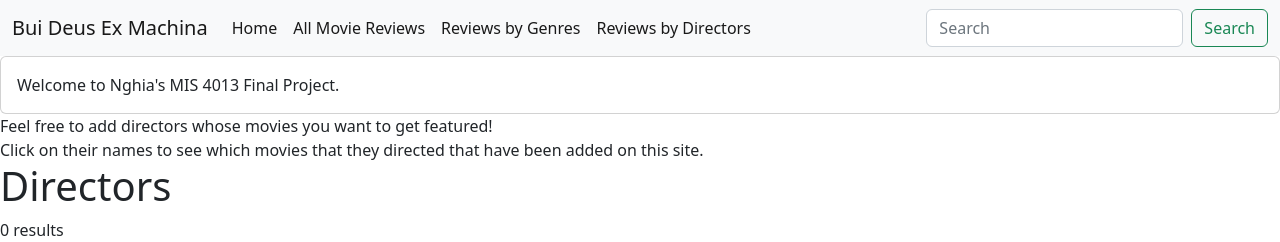
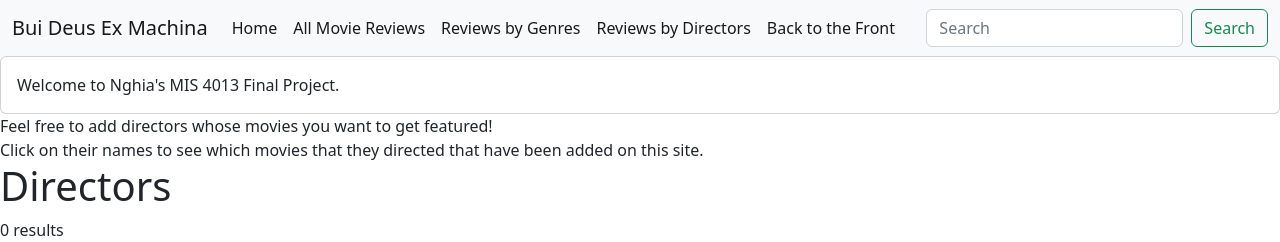
Before and after one commit to Courdias/MIS-4013-FinalProject, a PHP site: page /director.php in a window 1280 px wide. Shown: the top 242 px of the page. Run offline with PHP 8.4, Linux system fonts and the light colour scheme; data that the repository does not hold is empty.

Commit message:
Update header.php

```diff
--- a/header.php
+++ b/header.php
@@ -27,7 +27,9 @@
         <li class="nav-item">
           <a class="nav-link active" aria-current="page" href="director.php">Reviews by Directors</a>
         </li>
-
+        <li class="nav-item">
+          <a class="nav-link active" aria-current="page" href="index.html">Back to the Front</a>
+        </li>
       </ul>
       <form class="d-flex" role="search">
         <input class="form-control me-2" type="search" placeholder="Search" aria-label="Search">
```
